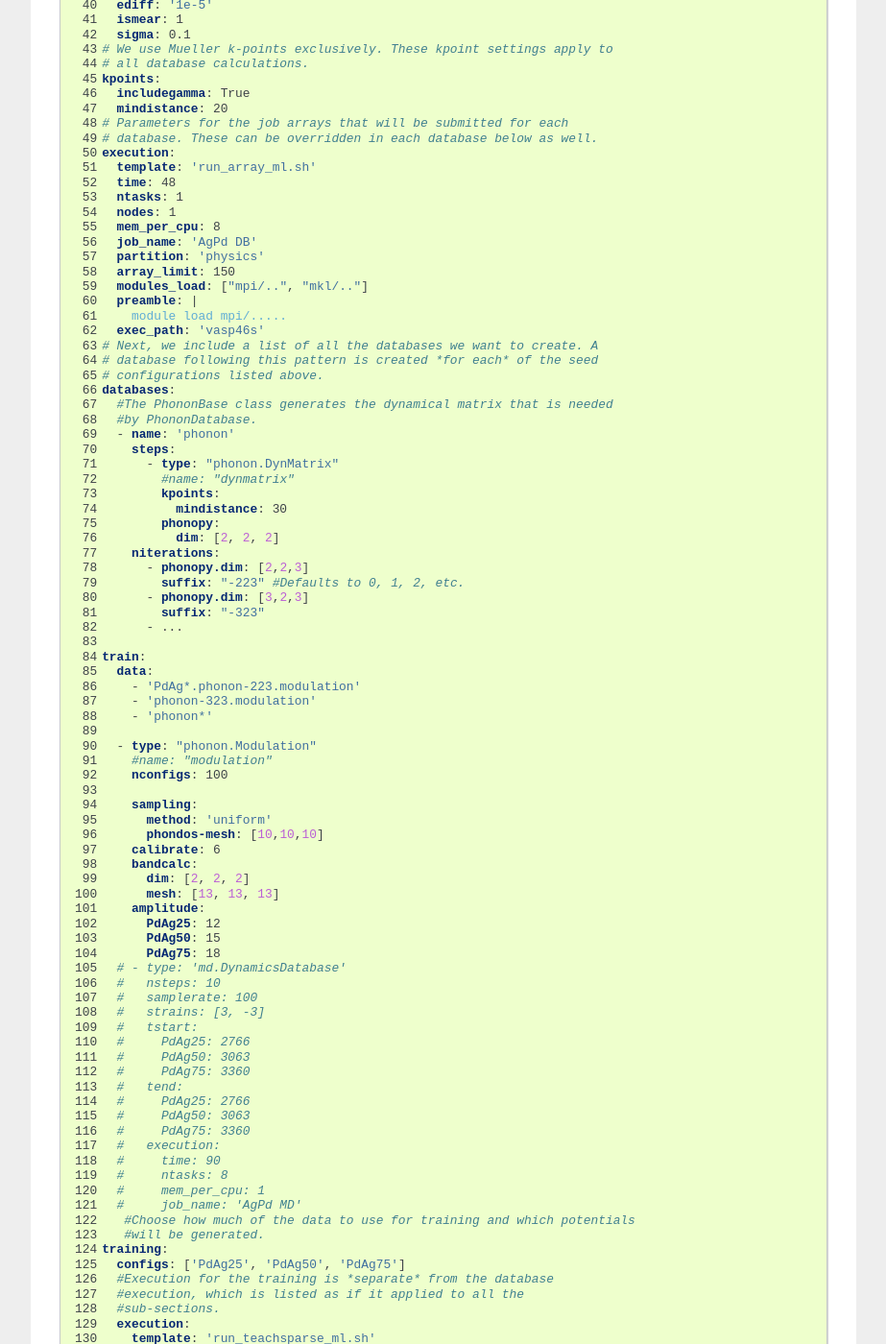
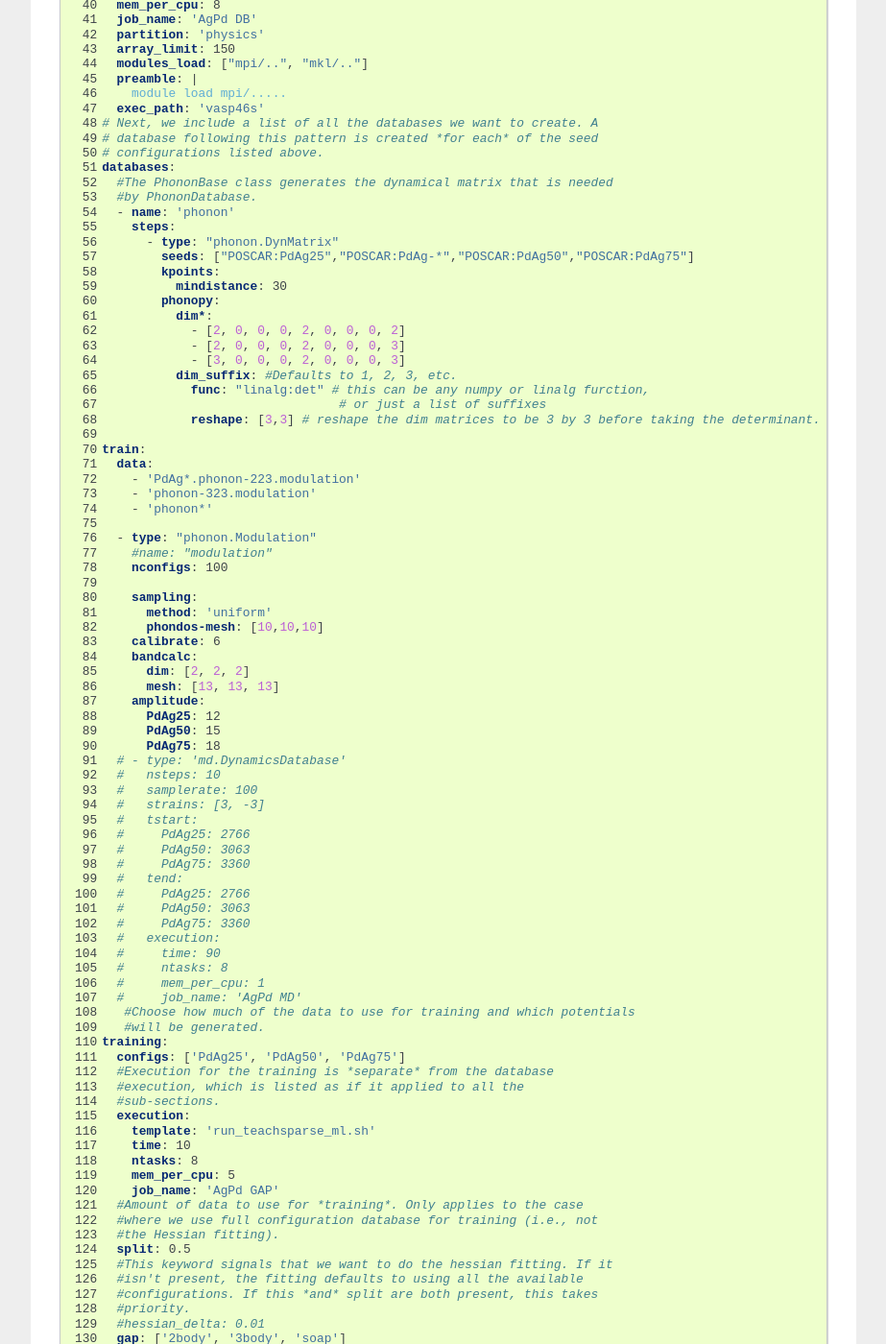
Before and after one commit to HallLabs/tracy_matdb, a Sphinx documentation site: the page built from docs/matdbyml.rst, in a window 1280 px wide and 1400 px high, scrolled down 6495 px. Shown: the whole window at 96% size, without its empty margins (198-1121 px from the left). Built offline with Sphinx 7.4.7, drawn with Linux system fonts in a browser that asks for light colours; some of the changed text lies outside the part shown.

Commit message:
More fixes to the documentation. Fixed most of the example 'matdb.yml' file.

```diff
--- a/docs/matdb.yml
+++ b/docs/matdb.yml
@@ -8,30 +8,17 @@
 # element name here.
 potcars:
   directory: '/fslhome/glh43/src'
-  pseudo: 'paw_PBE'
+  xc: 'PBE'
   version: '04Jan2005'
-  pd: '_pv'
+  setups:
+    Pd: '_pv'
 # Directory in which the database folder system will be created.
 root: '~/compute/AgPd'
-# List the names of files in the root directory that serve as seed
-# configurations for sub-sampling to create additional configs. The
-# name keyword decides what the folder name will be called in which
-# all sub-sampled configurations are created.
-configs:
-  # - name: 'Pd'
-  #   poscar: 'POSCAR-Pd'
-  - name: 'PdAg*'
-    poscar: 'POSCAR-*'
-  - name: 'PdAg50'
-    poscar: 'POSCAR-50'
-  - name: 'PdAg75'
-    poscar: 'POSCAR-75'
-  # - name: 'Ag'
-  #   poscar: 'POSCAR-Ag'
 # These are global settings for INCAR that will be applied to *all*
 # the VASP calculations in all databases. They can be overridden in
 # each database.
-incar:
+calculator:
+  name: Vasp
   prec: 'a'
   encut: 400
   isym: 0
@@ -40,11 +27,9 @@
   ediff: '1e-5'
   ismear: 1
   sigma: 0.1
-# We use Mueller k-points exclusively. These kpoint settings apply to
-# all database calculations.
-kpoints:
-  includegamma: True
-  mindistance: 20
+  kpoints:
+    method: 'mueller'
+    mindistance: 20
 # Parameters for the job arrays that will be submitted for each
 # database. These can be overridden in each database below as well.
 execution:
@@ -69,17 +54,18 @@
   - name: 'phonon'
     steps:
       - type: "phonon.DynMatrix"
-        #name: "dynmatrix"
+        seeds: ["POSCAR:PdAg25","POSCAR:PdAg-*","POSCAR:PdAg50","POSCAR:PdAg75"]
         kpoints:
           mindistance: 30
         phonopy:
-          dim: [2, 2, 2]
-    niterations:
-      - phonopy.dim: [2,2,3]
-        suffix: "-223" #Defaults to 0, 1, 2, etc.
-      - phonopy.dim: [3,2,3]
-        suffix: "-323"
-      - ...
+          dim*:
+            - [2, 0, 0, 0, 2, 0, 0, 0, 2]
+            - [2, 0, 0, 0, 2, 0, 0, 0, 3]
+            - [3, 0, 0, 0, 2, 0, 0, 0, 3]
+          dim_suffix: #Defaults to 1, 2, 3, etc.
+            func: "linalg:det" # this can be any numpy or linalg furction,
+                                # or just a list of suffixes
+            reshape: [3,3] # reshape the dim matrices to be 3 by 3 before taking the determinant.
 
 train:
   data:
```
